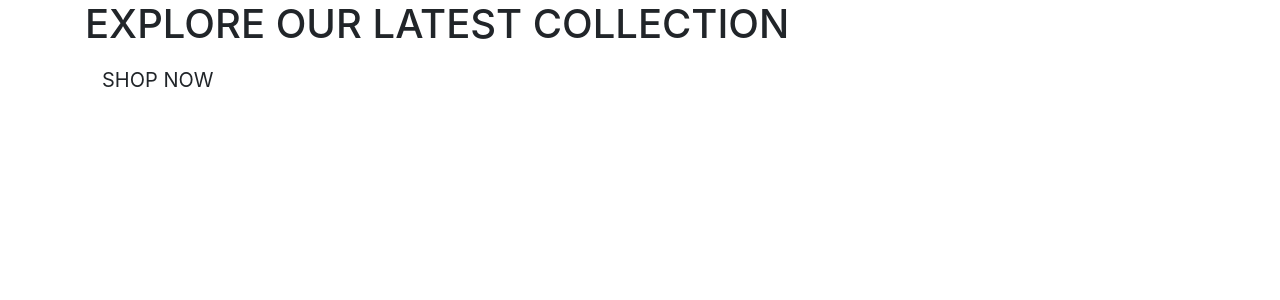
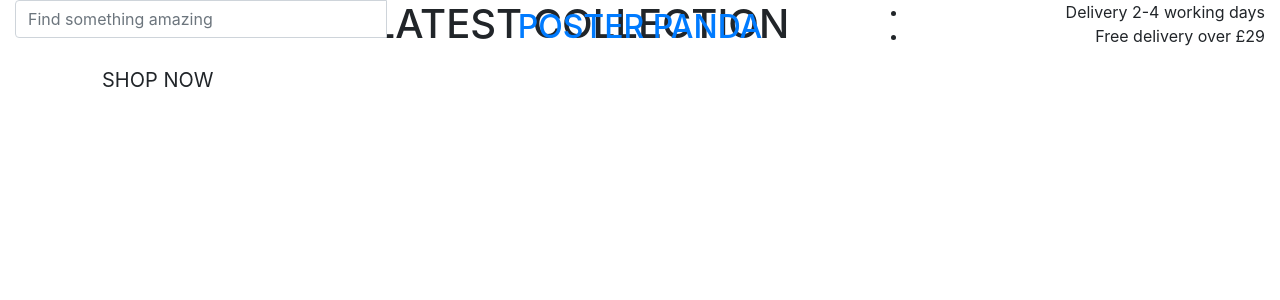
Before and after one commit to Nazulka/Poster-Panda, a Django app: page / in a window 1280 px wide. Shown: the top 300 px of the page. Run offline with Django 3.2, Linux system fonts and the light colour scheme; some libraries are stand-ins or nearby versions.

Commit message:
Add home page header

```diff
--- a/home/templates/home/index.html
+++ b/home/templates/home/index.html
@@ -2,6 +2,14 @@
 {% load static %}
 
 {% block page_header %}
+    <div class="container header-container">
+        <div class="row">
+            <div class="col">
+
+
+            </div>
+        </div>
+    </div>
 {% endblock %}
 
 {% block content %}
--- a/templates/base.html
+++ b/templates/base.html
@@ -2,6 +2,7 @@
 
 <!doctype html>
 <html lang="en">
+
 <head>
 
     {% block meta %}
@@ -14,16 +15,23 @@
     {% endblock %}
 
     {% block corecss %}
-        <link rel="stylesheet" href="https://stackpath.bootstrapcdn.com/bootstrap/4.4.1/css/bootstrap.min.css" integrity="sha384-Vkoo8x4CGsO3+Hhxv8T/Q5PaXtkKtu6ug5TOeNV6gBiFeWPGFN9MuhOf23Q9Ifjh" crossorigin="anonymous">
+    <link rel="stylesheet" href="https://stackpath.bootstrapcdn.com/bootstrap/4.4.1/css/bootstrap.min.css"
+        integrity="sha384-Vkoo8x4CGsO3+Hhxv8T/Q5PaXtkKtu6ug5TOeNV6gBiFeWPGFN9MuhOf23Q9Ifjh" crossorigin="anonymous">
     {% endblock %}
 
     {% block extra_css %}
     {% endblock %}
 
     {% block corejs %}
-        <script src="https://code.jquery.com/jquery-3.4.1.slim.min.js" integrity="sha384-J6qa4849blE2+poT4WnyKhv5vZF5SrPo0iEjwBvKU7imGFAV0wwj1yYfoRSJoZ+n" crossorigin="anonymous"></script>
-        <script src="https://cdn.jsdelivr.net/npm/popper.js@1.16.0/dist/umd/popper.min.js" integrity="sha384-Q6E9RHvbIyZFJoft+2mJbHaEWldlvI9IOYy5n3zV9zzTtmI3UksdQRVvoxMfooAo" crossorigin="anonymous"></script>
-        <script src="https://stackpath.bootstrapcdn.com/bootstrap/4.4.1/js/bootstrap.min.js" integrity="sha384-wfSDF2E50Y2D1uUdj0O3uMBJnjuUD4Ih7YwaYd1iqfktj0Uod8GCExl3Og8ifwB6" crossorigin="anonymous"></script>
+    <script src="https://code.jquery.com/jquery-3.4.1.slim.min.js"
+        integrity="sha384-J6qa4849blE2+poT4WnyKhv5vZF5SrPo0iEjwBvKU7imGFAV0wwj1yYfoRSJoZ+n" crossorigin="anonymous">
+    </script>
+    <script src="https://cdn.jsdelivr.net/npm/popper.js@1.16.0/dist/umd/popper.min.js"
+        integrity="sha384-Q6E9RHvbIyZFJoft+2mJbHaEWldlvI9IOYy5n3zV9zzTtmI3UksdQRVvoxMfooAo" crossorigin="anonymous">
+    </script>
+    <script src="https://stackpath.bootstrapcdn.com/bootstrap/4.4.1/js/bootstrap.min.js"
+        integrity="sha384-wfSDF2E50Y2D1uUdj0O3uMBJnjuUD4Ih7YwaYd1iqfktj0Uod8GCExl3Og8ifwB6" crossorigin="anonymous">
+    </script>
     {% endblock %}
 
     {% block extra_js %}
@@ -31,11 +39,46 @@
 
     <title>Poster Panda {% block extra_title %}{% endblock %}</title>
 </head>
+
 <body>
-    <header class="container-fluid fixed-top"></header>
+    <header class="container-fluid fixed-top">
+        <div class="row">
+            <div class="col header-right text-left">
+                <form method="GET" action="">
+                    <div class="input-group w-100">
+                        <input class="form-control" type="text" name="q"
+                            placeholder="Find something amazing">
+                        <div class="input-group-append">
+                            <button class="form-control btn" type="submit">
+                                <span class="icon">
+                                    <i class="fas fa-search"></i>
+                                </span>
+                            </button>
+                        </div>
+                    </div>
+                </form>
+            </div>
+
+            <div class="col header-center text-center">
+                <a href="{% url 'home' %}" class="nav-link main-logo-link">
+                    <h2 class="text-uppercase">Poster Panda</h2>
+                </a>
+            </div>
+
+            <div class="col header-left text-right">
+                <ul>
+                    <li>Delivery 2-4 working days</li>
+                    <li>Free delivery over £29</li>
+                </ul>
+            </div>
+
+        </div>
+    </header>
 
     {% if messages %}
-        <div class="message-container"></div>
+    <div class="message-container">
+
+    </div>
     {% endif %}
 
     {% block page_header %}
@@ -49,4 +92,5 @@
 
 
 </body>
+
 </html>
```
Lines whose indentation alone changed are shown as unchanged.
